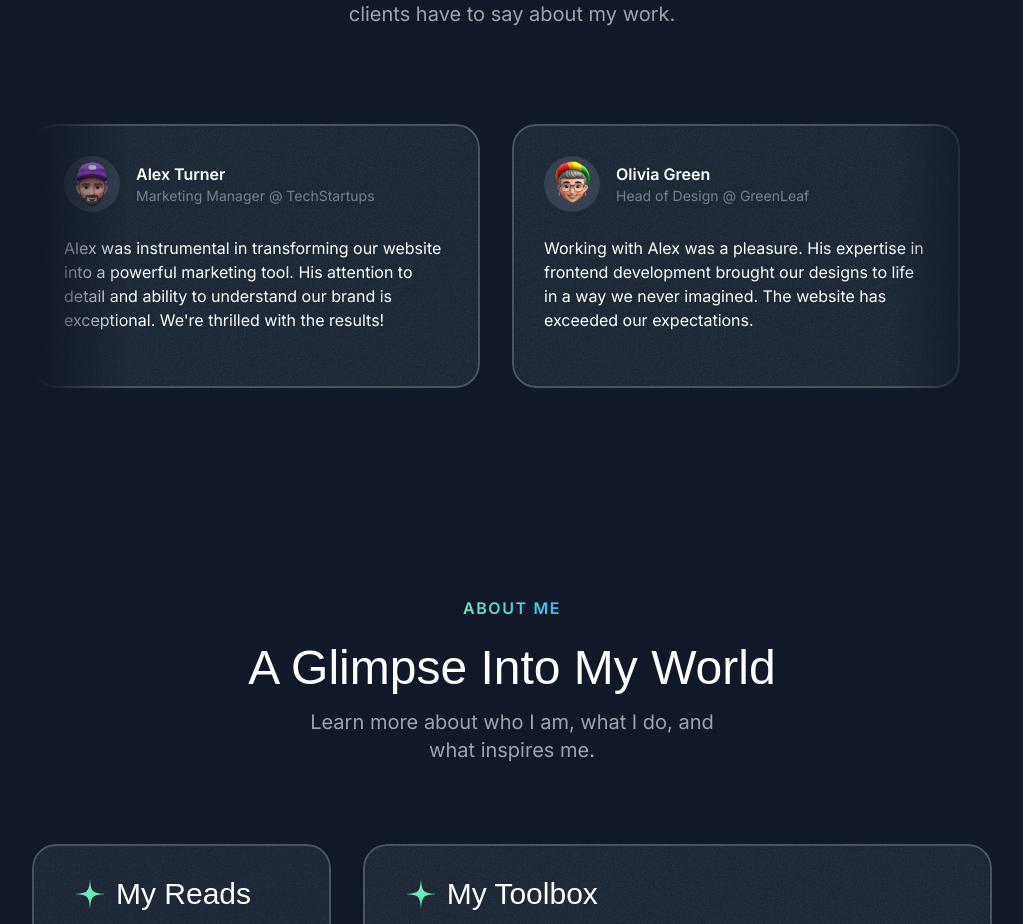
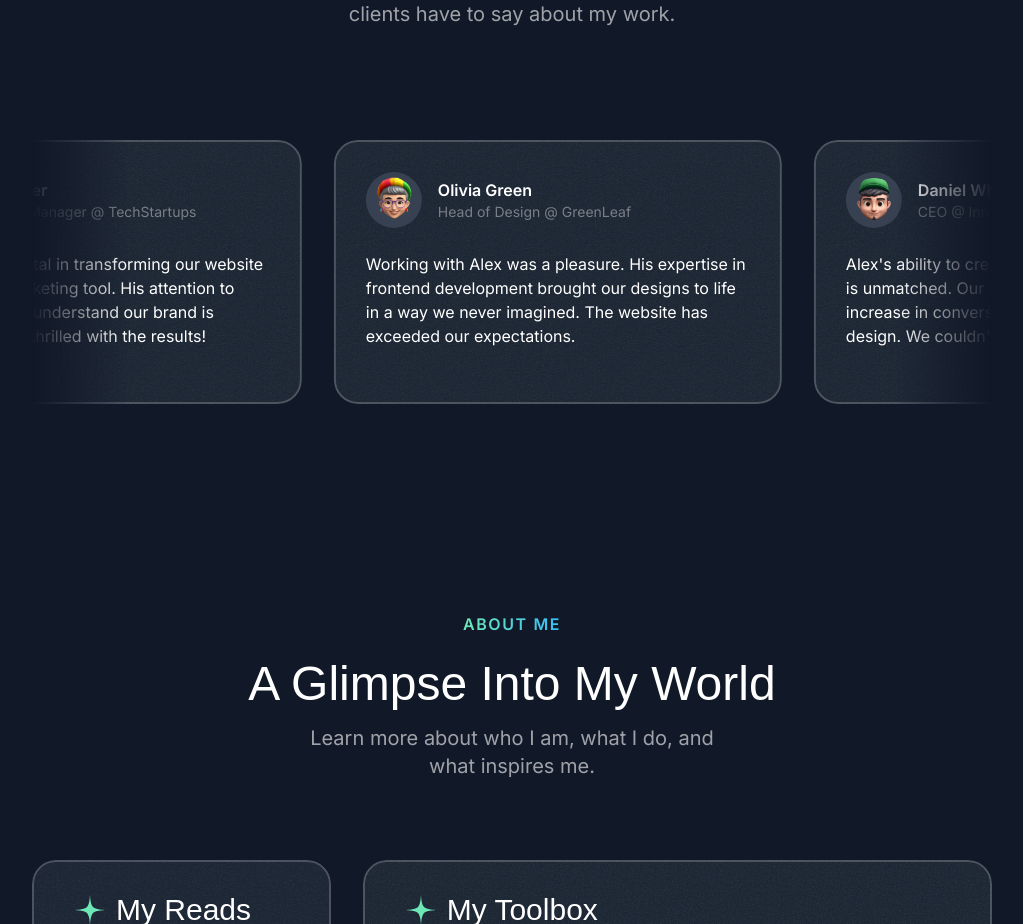
Before and after one commit to m3h3d1/portfolio, a Next.js app: page / in a window 1280 px wide. Shown: the part 3432-4356 px from the top of the page, without its empty margins (128-1151 px from the left). Built offline with nearby package versions, Linux system fonts and the light colour scheme; a web font is replaced by a local one.

Commit message:
Animating Testimonial Section

```diff
--- a/src/sections/Testimonials.tsx
+++ b/src/sections/Testimonials.tsx
@@ -7,6 +7,7 @@ import { SectionHeader } from "@/components/SectionHeader";
 import Image from "next/image";
 import grainImage from "@/assets/images/grain.jpg";
 import { Card } from "@/components/Card";
+import { Fragment } from "react";
 
 const testimonials = [
   {
@@ -50,12 +51,14 @@ export const TestimonialsSection = () => {
           title="What Clients Say About Me"
           description="Don't just take my word for it. See what my clients have to say about my work."
         />
-        <div className="mt-16 lg:mt-24 flex overflow-x-clip [mask-image:linear-gradient(to_right,transparent,black_10%,black_90%,transparent)]">
-          <div className="flex gap-8 flex-none">
+        <div className="mt-12 lg:mt-24 flex overflow-x-clip [mask-image:linear-gradient(to_right,transparent,black_10%,black_90%,transparent)] py-4 -my-4">
+          <div className="flex gap-8 pr-8 flex-none animate-move-left [animation-duration:90s] hover:[animation-play-state:paused]">
+            {[...new Array(2)].fill(0).map((_, idx) =>
+              <Fragment key={idx}>
               {testimonials.map((testimonial) => (
                 <Card
                   key={testimonial.name}
-                className="max-w-xs md:max-w-md p-6 md:p-8"
+                  className="max-w-xs md:max-w-md p-6 md:p-8 hover:-rotate-3 transition duration-300"
                 >
                   <div className="flex gap-4 items-center">
                     <div className="size-14 bg-gray-700 inline-flex items-center justify-center rounded-full flex-shrink-0">
@@ -77,6 +80,8 @@ export const TestimonialsSection = () => {
                   </p>
                 </Card>
               ))}
+              </Fragment>
+            )}
           </div>
         </div>
       </div>
```
Lines whose indentation alone changed are shown as unchanged.
